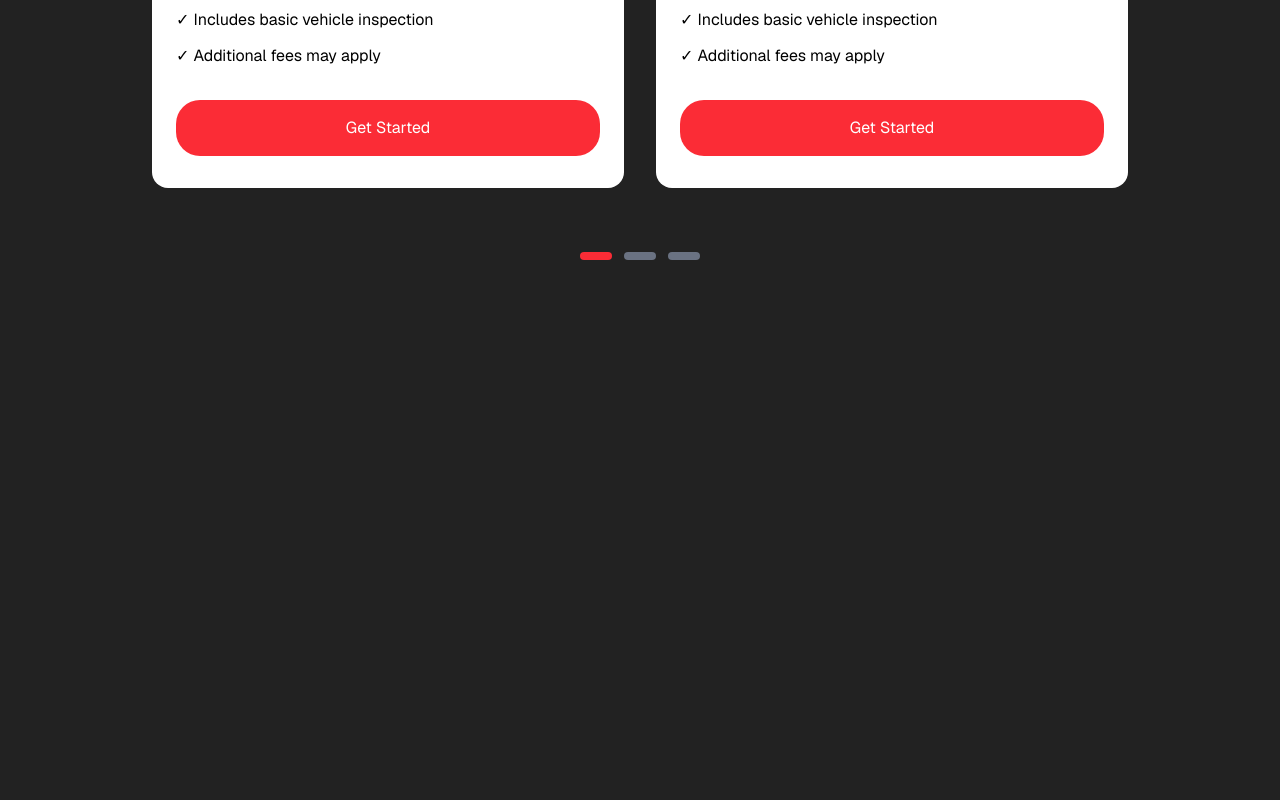
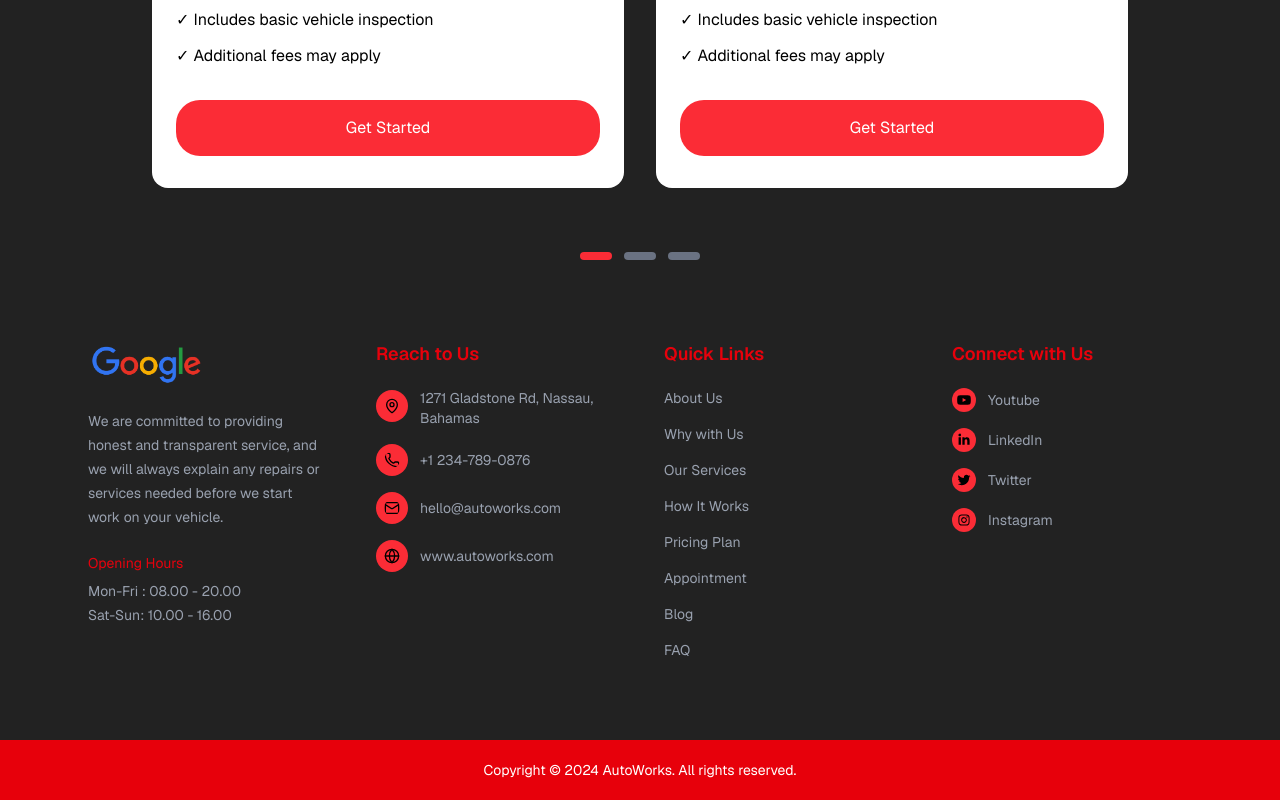
Before and after one commit to Shayan-Webdeveloper/Auto-Car-Repair, a Next.js app: page / in a window 1280 px wide. Shown: the part 5205-6005 px from the top of the page. Before the commit the page ends 5505 px from the top, so only its background shows below. Built offline with nearby package versions, Linux system fonts and the light colour scheme.

Commit message:
Footer of home page done

```diff
--- /dev/null
+++ b/app/components/footer.jsx
@@ -0,0 +1,99 @@
+// components/Footer.jsx
+import {MapPin, Phone, Mail, Globe} from "lucide-react";
+import Image from "next/image";
+import Link from "next/link";
+
+
+export default function Footer() {
+  return (
+    <footer className="bg-[#222222] text-white">
+      <div className="mx-auto grid max-w-6xl grid-cols-1 gap-12 px-6 py-20 md:grid-cols-4">
+        <div>
+          <Link
+            href="/"
+          >
+            <Image
+              src="/logo.png"
+              alt="Auto Works"
+              className="w-29"
+              width={100}
+              height={48}
+            />
+          </Link>
+          <p className="mt-5 text-sm leading-6 text-gray-400">
+            We are committed to providing honest and transparent service, and we will
+            always explain any repairs or services needed before we start work on your
+            vehicle.
+          </p>
+
+          <p className="mt-6 text-sm font-normal text-red-600">Opening Hours</p>
+          <p className="mt-2 text-sm text-gray-400">Mon-Fri : 08.00 - 20.00</p>
+          <p className="mt-1 text-sm text-gray-400">Sat-Sun: 10.00 - 16.00</p>
+        </div>
+
+        <div>
+          <h3 className="text-lg font-semibold text-red-600">Reach to Us</h3>
+          <ul className="mt-5 space-y-4 text-sm text-gray-400">
+            <li className="flex items-start gap-3">
+              <MapPin className="mt-0.5 shrink-0 text-black bg-red-500 w-8 h-8 rounded-full p-2" />
+              1271 Gladstone Rd, Nassau, Bahamas
+            </li>
+            <li className="flex items-center gap-3">
+              <Phone className=" shrink-0 text-black bg-red-500 w-8 h-8 rounded-full p-2" />
+              +1 234-789-0876
+            </li>
+            <li className="flex items-center gap-3">
+              <Mail className=" shrink-0 text-black bg-red-500 w-8 h-8 rounded-full p-2" />
+              hello@autoworks.com
+            </li>
+            <li className="flex items-center gap-3">
+              <Globe className=" shrink-0 text-black bg-red-500 w-8 h-8 rounded-full p-2" />
+              www.autoworks.com
+            </li>
+          </ul>
+        </div>
+
+        <div>
+          <h3 className="text-lg font-semibold text-red-600">Quick Links</h3>
+          <ul className="mt-5 space-y-4 text-sm text-gray-400">
+            <li><a href="#" className="hover:text-white">About Us</a></li>
+            <li><a href="#" className="hover:text-white">Why with Us</a></li>
+            <li><a href="#" className="hover:text-white">Our Services</a></li>
+            <li><a href="#" className="hover:text-white">How It Works</a></li>
+            <li><a href="#" className="hover:text-white">Pricing Plan</a></li>
+            <li><a href="#" className="hover:text-white">Appointment</a></li>
+            <li><a href="#" className="hover:text-white">Blog</a></li>
+            <li><a href="#" className="hover:text-white">FAQ</a></li>
+          </ul>
+        </div>
+
+        <div>
+          <h3 className="text-lg font-semibold text-red-600">Connect with Us</h3>
+          <ul className="mt-5 space-y-4 text-sm text-gray-400">
+            <li className="flex items-center gap-3">
+               <svg xmlns="http://www.w3.org/2000/svg" viewBox="0 0 640 640" className="w-6 rounded-full bg-red-500 p-1"><path d="M581.7 188.1C575.5 164.4 556.9 145.8 533.4 139.5C490.9 128 320.1 128 320.1 128C320.1 128 149.3 128 106.7 139.5C83.2 145.8 64.7 164.4 58.4 188.1C47 231 47 320.4 47 320.4C47 320.4 47 409.8 58.4 452.7C64.7 476.3 83.2 494.2 106.7 500.5C149.3 512 320.1 512 320.1 512C320.1 512 490.9 512 533.5 500.5C557 494.2 575.5 476.3 581.8 452.7C593.2 409.8 593.2 320.4 593.2 320.4C593.2 320.4 593.2 231 581.8 188.1zM264.2 401.6L264.2 239.2L406.9 320.4L264.2 401.6z"/></svg>
+              Youtube
+            </li>
+            <li className="flex items-center gap-3">
+<svg xmlns="http://www.w3.org/2000/svg" viewBox="0 0 640 640" className="w-6 rounded-full bg-red-500 p-1"><path d="M196.3 512L103.4 512L103.4 212.9L196.3 212.9L196.3 512zM149.8 172.1C120.1 172.1 96 147.5 96 117.8C96 103.5 101.7 89.9 111.8 79.8C121.9 69.7 135.6 64 149.8 64C164 64 177.7 69.7 187.8 79.8C197.9 89.9 203.6 103.6 203.6 117.8C203.6 147.5 179.5 172.1 149.8 172.1zM543.9 512L451.2 512L451.2 366.4C451.2 331.7 450.5 287.2 402.9 287.2C354.6 287.2 347.2 324.9 347.2 363.9L347.2 512L254.4 512L254.4 212.9L343.5 212.9L343.5 253.7L344.8 253.7C357.2 230.2 387.5 205.4 432.7 205.4C526.7 205.4 544 267.3 544 347.7L544 512L543.9 512z"/></svg>
+              LinkedIn
+            </li>
+            <li className="flex items-center gap-3">
+               <svg xmlns="http://www.w3.org/2000/svg" viewBox="0 0 640 640" className="w-6 rounded-full bg-red-500 p-1"><path d="M523.4 215.7C523.7 220.2 523.7 224.8 523.7 229.3C523.7 368 418.1 527.9 225.1 527.9C165.6 527.9 110.4 510.7 64 480.8C72.4 481.8 80.6 482.1 89.3 482.1C138.4 482.1 183.5 465.5 219.6 437.3C173.5 436.3 134.8 406.1 121.5 364.5C128 365.5 134.5 366.1 141.3 366.1C150.7 366.1 160.1 364.8 168.9 362.5C120.8 352.8 84.8 310.5 84.8 259.5L84.8 258.2C98.8 266 115 270.9 132.2 271.5C103.9 252.7 85.4 220.5 85.4 184.1C85.4 164.6 90.6 146.7 99.7 131.1C151.4 194.8 229 236.4 316.1 240.9C314.5 233.1 313.5 225 313.5 216.9C313.5 159.1 360.3 112 418.4 112C448.6 112 475.9 124.7 495.1 145.1C518.8 140.6 541.6 131.8 561.7 119.8C553.9 144.2 537.3 164.6 515.6 177.6C536.7 175.3 557.2 169.5 576 161.4C561.7 182.2 543.8 200.7 523.4 215.7z"/></svg>
+              Twitter
+            </li>
+            <li className="flex items-center gap-3">
+               <svg xmlns="http://www.w3.org/2000/svg" viewBox="0 0 640 640"  className="w-6 rounded-full bg-red-500 p-1"><path d="M320.3 205C256.8 204.8 205.2 256.2 205 319.7C204.8 383.2 256.2 434.8 319.7 435C383.2 435.2 434.8 383.8 435 320.3C435.2 256.8 383.8 205.2 320.3 205zM319.7 245.4C360.9 245.2 394.4 278.5 394.6 319.7C394.8 360.9 361.5 394.4 320.3 394.6C279.1 394.8 245.6 361.5 245.4 320.3C245.2 279.1 278.5 245.6 319.7 245.4zM413.1 200.3C413.1 185.5 425.1 173.5 439.9 173.5C454.7 173.5 466.7 185.5 466.7 200.3C466.7 215.1 454.7 227.1 439.9 227.1C425.1 227.1 413.1 215.1 413.1 200.3zM542.8 227.5C541.1 191.6 532.9 159.8 506.6 133.6C480.4 107.4 448.6 99.2 412.7 97.4C375.7 95.3 264.8 95.3 227.8 97.4C192 99.1 160.2 107.3 133.9 133.5C107.6 159.7 99.5 191.5 97.7 227.4C95.6 264.4 95.6 375.3 97.7 412.3C99.4 448.2 107.6 480 133.9 506.2C160.2 532.4 191.9 540.6 227.8 542.4C264.8 544.5 375.7 544.5 412.7 542.4C448.6 540.7 480.4 532.5 506.6 506.2C532.8 480 541 448.2 542.8 412.3C544.9 375.3 544.9 264.5 542.8 227.5zM495 452C487.2 471.6 472.1 486.7 452.4 494.6C422.9 506.3 352.9 503.6 320.3 503.6C287.7 503.6 217.6 506.2 188.2 494.6C168.6 486.8 153.5 471.7 145.6 452C133.9 422.5 136.6 352.5 136.6 319.9C136.6 287.3 134 217.2 145.6 187.8C153.4 168.2 168.5 153.1 188.2 145.2C217.7 133.5 287.7 136.2 320.3 136.2C352.9 136.2 423 133.6 452.4 145.2C472 153 487.1 168.1 495 187.8C506.7 217.3 504 287.3 504 319.9C504 352.5 506.7 422.6 495 452z"/></svg>
+              Instagram
+            </li>
+          </ul>
+        </div>
+      </div>
+
+      {/* Copyright bar */}
+      <div className="bg-red-600 py-5 text-center text-sm text-white">
+        Copyright © 2024 AutoWorks. All rights reserved.
+      </div>
+    </footer>
+  );
+}
--- a/app/page.jsx
+++ b/app/page.jsx
@@ -7,6 +7,7 @@ import Choose from '@/app/components/choose'
 import Stats from '@/app/components/stats'
 import TestimonialsSection from '@/app/components/testimonials'
 import Pricing from '@/app/components/pricing'
+import Footer from '@/app/components/footer'
 export default function Home() {
 
   return (
@@ -20,7 +21,7 @@ export default function Home() {
     <Stats />
     <TestimonialsSection />
     <Pricing />
-    <div className='p-5'></div>
+    <Footer />
     </>
   );
 }
--- a/package.json
+++ b/package.json
@@ -9,6 +9,7 @@
     "lint": "eslint"
   },
   "dependencies": {
+    "lucide-react": "^1.48.0",
     "next": "16.3.6",
     "react": "19.2.8",
     "react-dom": "19.2.8"
```
Also changed, not shown: 1 other file (tests, documents, lock files or other folders).
